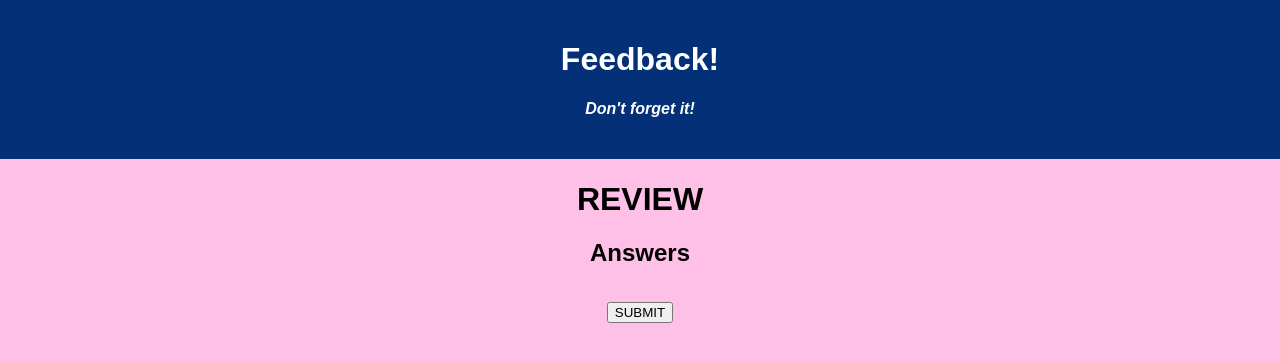
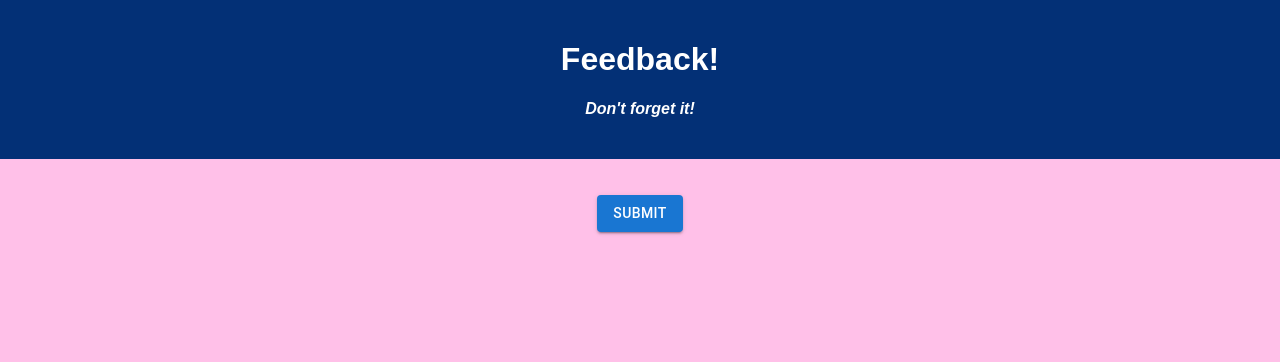
Before and after one commit to PeterIngles/weekend-redux-feedback-loop, a React (Create React App) app: page /#/review in a window 1280 px wide. Shown: the top 362 px of the page. Built offline with nearby package versions, Linux system fonts and the light colour scheme.

Commit message:
Styling update

```diff
--- a/src/components/Questions/Question2.jsx
+++ b/src/components/Questions/Question2.jsx
@@ -34,7 +34,7 @@ export function Question2() {
   return <div>
     <form className="questionFormTwo">
       <h2>How well are you understanding the content?</h2>
-      <FormControl sx={{ m: 1, minWidth: 200 }}>
+      <FormControl variant="standard" sx={{ m: 1, minWidth: 200 }}>
         <InputLabel>Understanding</InputLabel>
         <Select
           required
--- a/src/components/Questions/Question3.jsx
+++ b/src/components/Questions/Question3.jsx
@@ -34,7 +34,7 @@ export function Question3() {
     return <div>
         <form className="questionFormThree">
             <h2>How well are you being supported?</h2>
-            <FormControl sx={{ m: 1, minWidth: 200 }}>
+            <FormControl variant="standard" sx={{ m: 1, minWidth: 200 }}>
         <InputLabel>Supported</InputLabel>
         <Select
           required
--- a/src/components/Review/Confirmed.jsx
+++ b/src/components/Review/Confirmed.jsx
@@ -1,5 +1,6 @@
 import React from 'react';
 import { Link } from 'react-router-dom'
+import { Button } from '@mui/material';
 
 export function Confirmed() {
 
@@ -7,7 +8,7 @@ export function Confirmed() {
     return <div>
         <h1>THANK YOU!</h1>
         <Link to="/">
-            <button>LEAVE NEW FEEDBACK</button>
+            <Button>LEAVE NEW FEEDBACK</Button>
         </Link>
     </div>;
 }
--- a/src/components/Review/Review.jsx
+++ b/src/components/Review/Review.jsx
@@ -1,24 +1,25 @@
-// import { useState } from 'react';
-import { useDispatch, useSelector, } from 'react-redux';
+import { useDispatch, useSelector } from 'react-redux';
 import axios from 'axios';
-import { useState } from 'react';
-
-import { useHistory } from 'react-router-dom'
+import { List, ListItem } from '@mui/material';
+import Button from '@mui/material/Button';
+import Container from '@mui/material/Container';
+import { useHistory } from 'react-router-dom';
 
 export function Review() {
     const surveyAnswers = useSelector(store => store.surveyAnswers)
-    console.log("???")
 
     const history = useHistory();
     const dispatch = useDispatch();
     console.log("surveyAnswers", surveyAnswers)
-
+    console.log("🔴", surveyAnswers)
     let answersPackage = {
         feeling: surveyAnswers[0],
         understanding: surveyAnswers[1],
         support: surveyAnswers[2],
         comments: surveyAnswers[3],
     }
+
+    const keysAsString = Object.keys(answersPackage).map((key) => String(key));
 
     console.log("answersPackage", answersPackage)
 
@@ -35,23 +36,17 @@ export function Review() {
 
     return (
         <>
-            <h1>REVIEW</h1>
+            <Container>
+                <List>
+                    {surveyAnswers.map((item, index) => (
+                        <ListItem key={index}>{keysAsString[index]}   {item}</ListItem>
+                    ))}
+                </List>
 
-            <div>
-                <h2>Answers</h2>
-                <div>
-                    <ul>
-                        {surveyAnswers.map((item, index) => {
-                            return <li key={index}>{item}</li>;
-                        })}
-                    </ul>
-                </div>
-            </div>
-
-            <h1>
-                <button onClick={() => handleSubmit()}>SUBMIT</button>
-            </h1>
-
+                <Button variant="contained" onClick={() => handleSubmit()}>
+                    SUBMIT
+                </Button>
+            </Container>
         </>
     );
 }
```
Also changed, not shown: src/components/App/App.jsx (+1 -6 lines).
